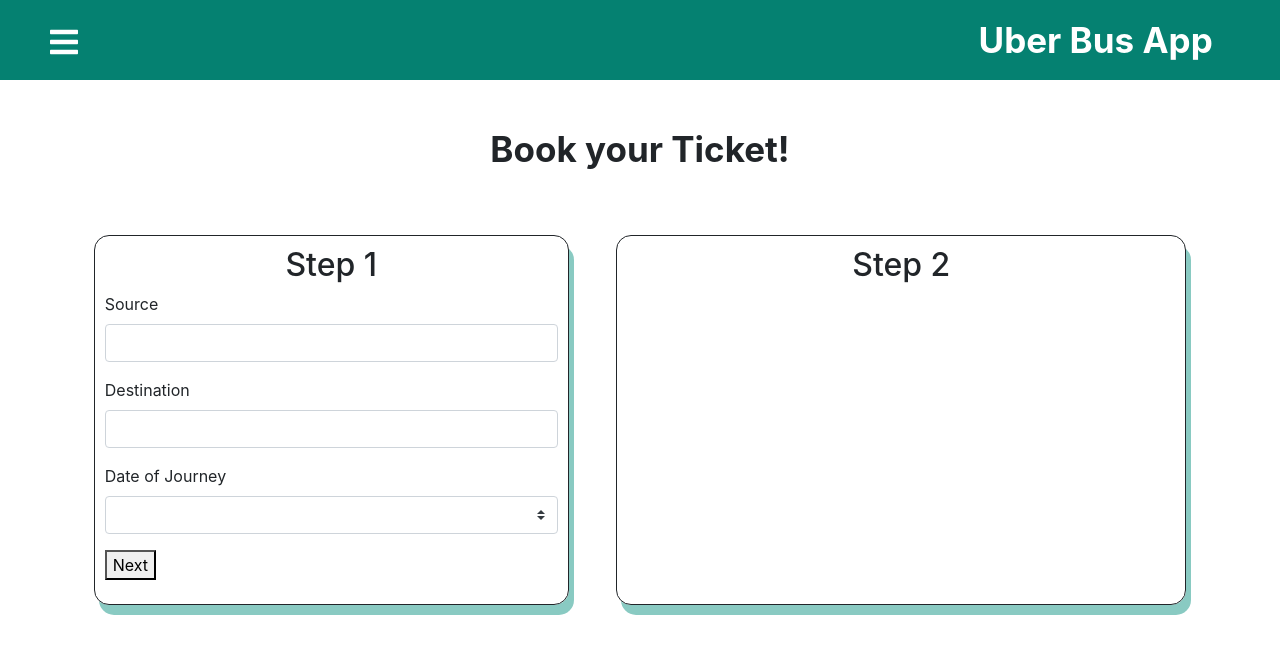
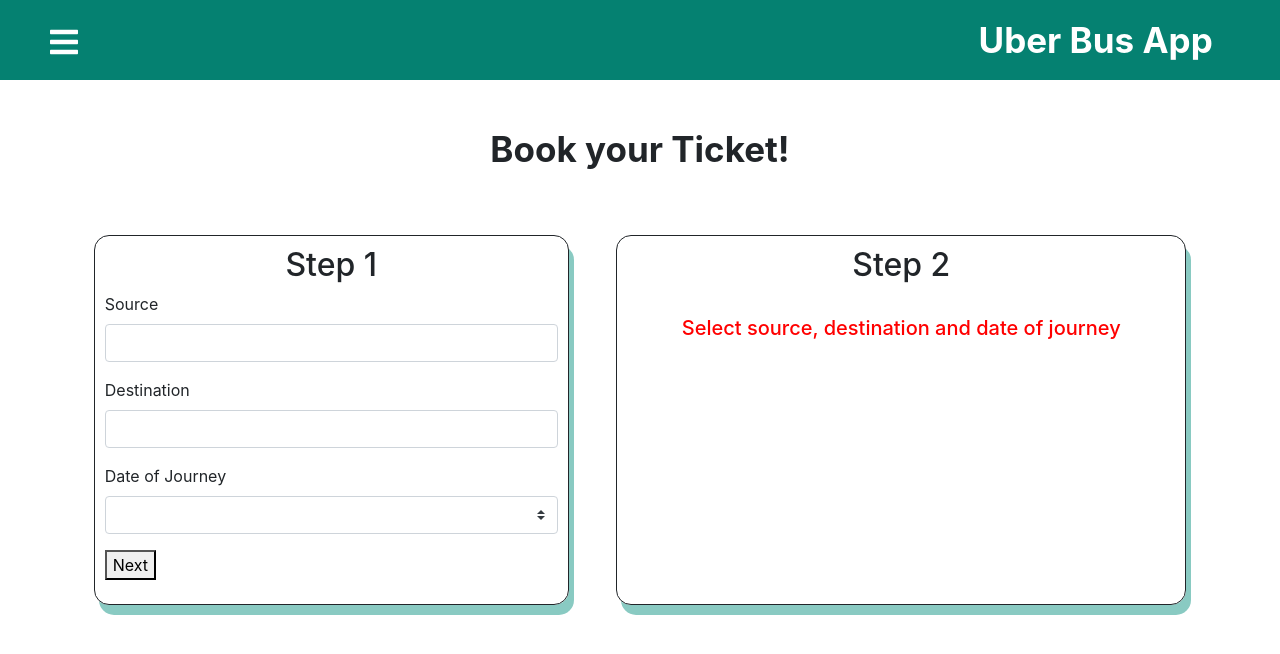
Before and after one commit to Maheshwari-Priyanka/UberBusApp, a React (Create React App) app in the folder client/uber-bus-app/: page /booking in a window 1280 px wide. Shown: the top 654 px of the page. Built offline with nearby package versions, Linux system fonts and the light colour scheme.

Commit message:
Added empty buses check

```diff
--- a/client/uber-bus-app/src/components/AppPages/BusBooking.js
+++ b/client/uber-bus-app/src/components/AppPages/BusBooking.js
@@ -87,12 +87,23 @@ class BusBooking extends Component {
                         this.setState({
                             sourceError: "",
                             destError: "",
-                            busError: res.data["message"]
+                            busError: res.data["message"],
+                            buses: []
+                        });
+                    } else {
+                        let size = Object.keys(res.data).length
+                        console.log(size);
+                        if (size < 1) {
+                            this.setState({
+                                buses: [],
+                                busError: 'No buses found'
                             });
                         } else {
                             this.setState({
-                            buses: res.data
+                                buses: res.data,
+                                busError: ''
                             });
+                        }
                         //console.log(this.state.buses[0]["busname"]);
                     }
                 }
@@ -103,8 +114,8 @@ class BusBooking extends Component {
     selected(e, index) {
         e.preventDefault()
         console.log(this.state.buses[index]);
-        alert("Confirm?");
-
+        // alert("Confirm?");
+        if (window.confirm("Confirm booking?")) {
             const booking = {
                 source: this.state.source,
                 destination: this.state.destination,
@@ -121,11 +132,12 @@ class BusBooking extends Component {
                         alert(res.data["message"]);
                     }
                 }
-        })
+            });
+        }
     }
 
     render() {
-        if (this.state.buses !== null) {
+        if (this.state.busError.length < 1) {
             return (
                 <div className='container maint-cnt' style={{ marginTop: "10%" }}>
                 <h2 style={{ textAlign: "center", marginTop: "2%", fontSize: "35px", fontWeight: "bold" }}>Book your Ticket!</h2>
@@ -147,7 +159,7 @@ class BusBooking extends Component {
                                 <div class="form-group">
                                     <label>Date of Journey  </label>
                                     {/* <input className="form-control" type="date" name="date" value={this.state.date} required onChange={(e) => {this.handleDateChange(e)}} /> */}
-                                    <DatePicker className="custom-select" name="date" value={this.state.date} onChange={this.handleDateChange} selected={this.state.date} minDate={moment().toDate()} />
+                                    <DatePicker required className="custom-select" name="date" value={this.state.date} onChange={this.handleDateChange} selected={this.state.date} minDate={moment().toDate()} />
                                 </div>
                                 <div class="myform-button">
                                     <button type="submit" className="myform-btn">Next</button>
@@ -159,52 +171,12 @@ class BusBooking extends Component {
                     <div className='col-6 form-container' style={{height: "370px", overflowY: "scroll"}}>
                         <h2 style={{ textAlign: "center" }}>Step 2</h2>
                         {Object.keys(this.state.buses).map((bus, index) => (
-                            <div className="btn" style={{ textAlign: "left", width: "30%" }}>
+                            <div className="btn" style={{ textAlign: "left", width: "45%" }}>
                                 <h4>{this.state.buses[index]["busname"]}</h4>
                                 <p>Departure Time: {this.state.buses[index]["time"]}</p>
                                 <input type="button" value="Select" onClick={e => { this.selected(e, index)}} />
                             </div>
                         ))}
-                        {/* <div className="btn" style={{ textAlign: "left", width: "30%" }}>
-                            <h4>Grey Hound</h4>
-                            <p>Departure Time: 7 am</p>
-                            <input type="button" value="Select" value1="1" onClick={e => { this.selected(e) }} />
-                        </div>
-                        <div className="btn" style={{ textAlign: "left", width: "30%" }}>
-                            <h4>Grey Hound</h4>
-                            <p>Departure Time: 10 am</p>
-                            <input type="button" value="Select" value1="2" onClick={e => { this.selected(e) }} />
-                        </div>
-                        <div className="btn" style={{ textAlign: "left", width: "30%" }}>
-                            <h4>Grey Hound</h4>
-                            <p>Departure Time: 10 am</p>
-                            <input type="button" value="Select" value1="3" onClick={e => { this.selected(e) }} />
-                        </div>
-                        <div className="btn" style={{ textAlign: "left", width: "30%" }}>
-                            <h4>Grey Hound</h4>
-                            <p>Departure Time: 10 am</p>
-                            <input type="button" value="Select" value1="4" onClick={e => { this.selected(e) }} />
-                        </div>
-                        <div className="btn" style={{ textAlign: "left", width: "30%" }}>
-                            <h4>Grey Hound</h4>
-                            <p>Departure Time: 10 am</p>
-                            <input type="button" value="Select" value1="5" onClick={e => { this.selected(e) }} />
-                        </div>
-                        <div className="btn" style={{ textAlign: "left", width: "30%" }}>
-                            <h4>Grey Hound</h4>
-                            <p>Departure Time: 10 am</p>
-                            <input type="button" value="Select" value1="6" onClick={e => { this.selected(e) }} />
-                        </div>
-                        <div className="btn" style={{ textAlign: "left", width: "30%" }}>
-                            <h4>Grey Hound</h4>
-                            <p>Departure Time: 10 am</p>
-                            <input type="button" value="Select" value1="6" onClick={e => { this.selected(e) }} />
-                        </div>
-                        <div className="btn" style={{ textAlign: "left", width: "30%" }}>
-                            <h4>Grey Hound</h4>
-                            <p>Departure Time: 10 am</p>
-                            <input type="button" value="Select" value1="6" onClick={e => { this.selected(e) }} />
-                        </div> */}
                     </div>
                 </div>
             </div>
@@ -231,7 +203,7 @@ class BusBooking extends Component {
                                 <div class="form-group">
                                     <label>Date of Journey  </label>
                                     {/* <input className="form-control" type="date" name="date" value={this.state.date} required onChange={(e) => {this.handleDateChange(e)}} /> */}
-                                    <DatePicker className="custom-select" name="date" value={this.state.date} onChange={this.handleDateChange} selected={this.state.date} minDate={moment().toDate()} />
+                                    <DatePicker required className="custom-select" name="date" value={this.state.date} onChange={this.handleDateChange} selected={this.state.date} minDate={moment().toDate()} />
                                 </div>
                                 <div class="myform-button">
                                     <button type="submit" className="myform-btn">Next</button>
@@ -243,7 +215,7 @@ class BusBooking extends Component {
                     <div className='col-6 form-container' style={{height: "370px", overflowY: "scroll"}}>
                         <h2 style={{ textAlign: "center" }}>Step 2</h2>
                         <br />
-                        <h5 style={{ textAlign: "center"}}>
+                        <h5 style={{ textAlign: "center", color: "red"}}>
                             {this.state.busError}
                         </h5>
                     </div>
--- a/client/uber-bus-app/src/components/AppPages/ViewBookings.js
+++ b/client/uber-bus-app/src/components/AppPages/ViewBookings.js
@@ -37,6 +37,7 @@ class ViewBookings extends Component {
                             <th>Source</th>
                             <th>Destination</th>
                             <th>Bus Name</th>
+                            <th>Date of Journey</th>
                             <th>Time</th>
                             <th></th>
                         </tr>
@@ -45,6 +46,7 @@ class ViewBookings extends Component {
                                 <td>{this.state.bookings[index]["source"]}</td>
                                 <td>{this.state.bookings[index]["destination"]}</td>
                                 <td>{this.state.bookings[index]["bus"]}</td>
+                                <td>{this.state.bookings[index]["date"].substring(0, 10)}</td>
                                 <td>{this.state.bookings[index]["time"]}</td>
                             </tr>
                             // <div className="btn" style={{ textAlign: "left", width: "30%" }}>
```
Lines whose indentation alone changed are shown as unchanged.
